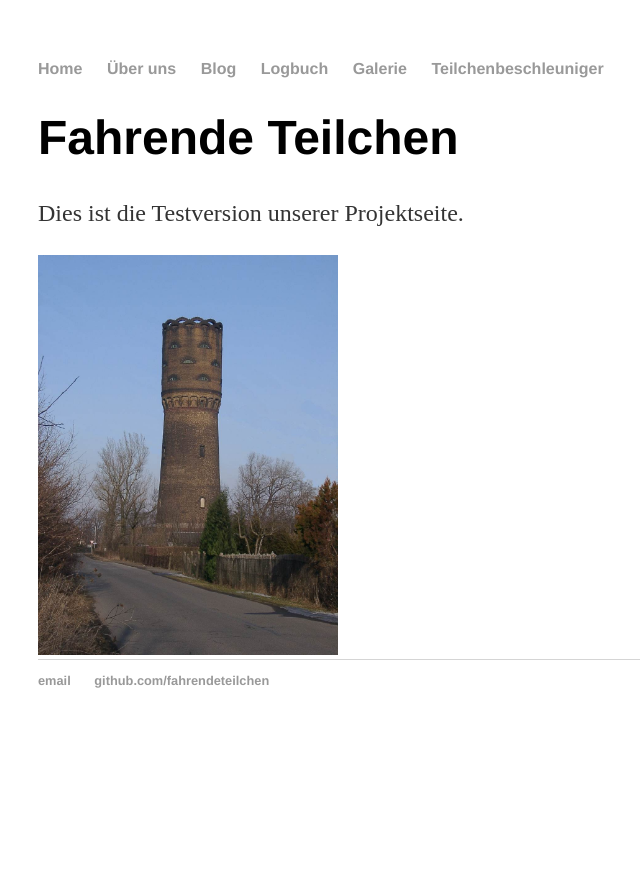
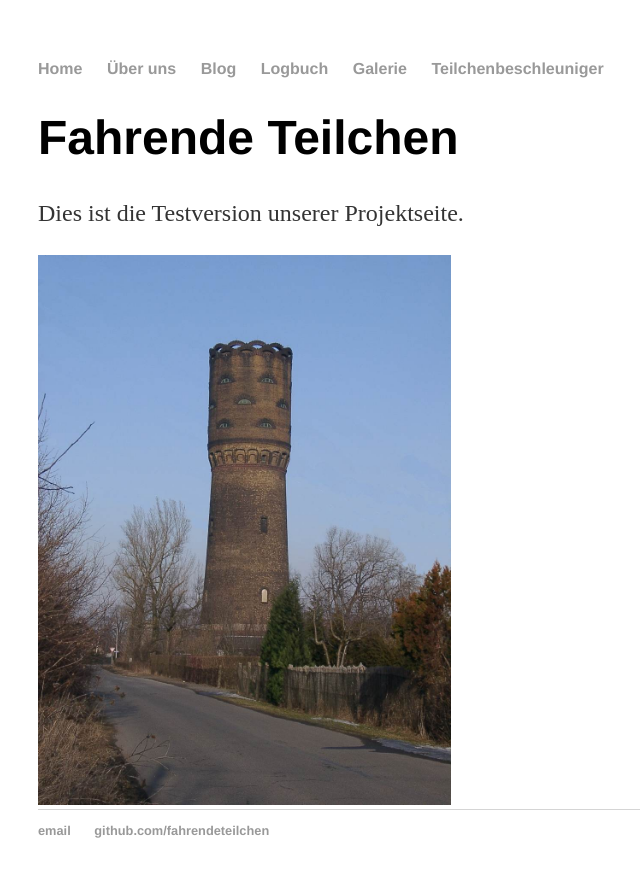
Before and after one commit to fahrendeteilchen/fahrendeteilchen.github.io, a Jekyll site: the page built from index.html, in a window 1280 px wide. Shown: the top 877 px of the page, without its empty margins (154-794 px from the left). Built offline with Jekyll 4.4.1, drawn with Linux system fonts in a browser that asks for light colours.

Commit message:
Update index.html

```diff
--- a/index.html
+++ b/index.html
@@ -6,4 +6,4 @@ title: FahrendeTeilchen
   <h1>Fahrende Teilchen</h1>
   <p>Dies ist die Testversion unserer Projektseite.</p>
 </div><!-- /.blurb -->
-<img src="./Bilder/Wasserturm_0.jpg" height=400>
+<img src="./Bilder/Wasserturm_0.jpg" height=550>
```
